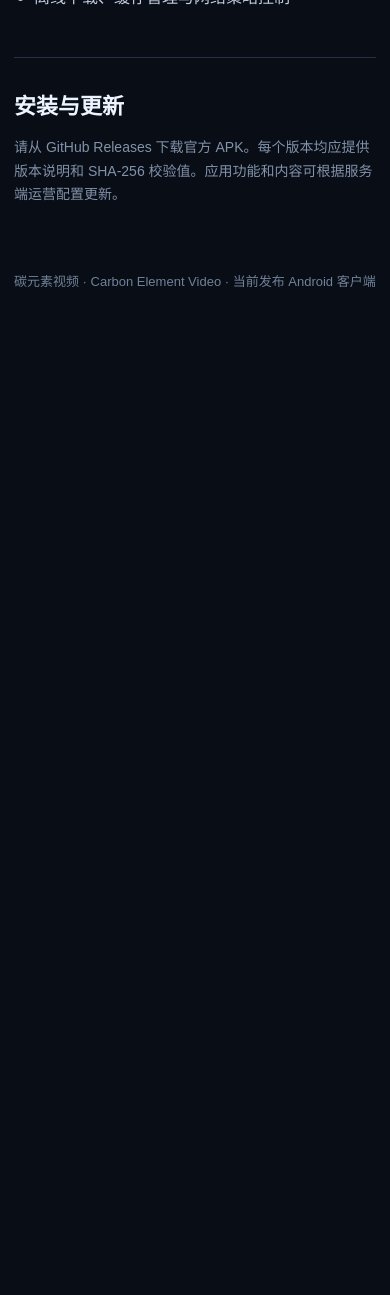
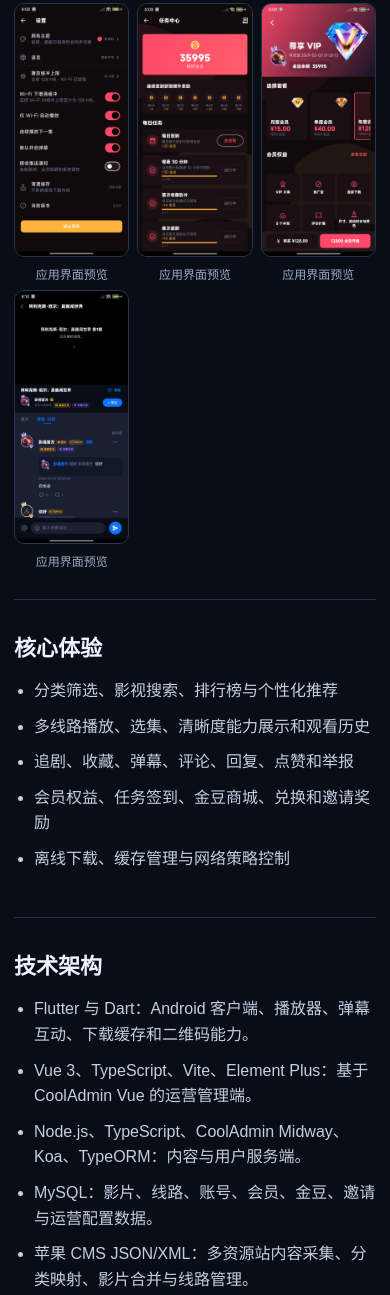
Before and after one commit to 520boys/carbon-element-video-release, a plain HTML site: page index.html in a window 390 px wide. Shown: the part 1409-2704 px from the top of the page. Before the commit the page ends 1755 px from the top, so only its background shows below. Drawn offline with Linux system fonts and the light colour scheme.

Commit message:
docs: 碳元素视频技术堆栈描述

```diff
--- a/index.html
+++ b/index.html
@@ -55,6 +55,13 @@
           <figure><img src="./assets/screenshots/home.png" alt="首页" /><figcaption>首页与内容推荐</figcaption></figure>
           <figure><img src="./assets/screenshots/1.png" alt="个人中心" /><figcaption>个人中心与会员权益</figcaption></figure>
           <figure><img src="./assets/screenshots/2.png" alt="搜索" /><figcaption>搜索与内容发现</figcaption></figure>
+          <figure><img src="./assets/screenshots/3.png" alt="应用界面预览 3" /><figcaption>应用界面预览</figcaption></figure>
+          <figure><img src="./assets/screenshots/4.png" alt="应用界面预览 4" /><figcaption>应用界面预览</figcaption></figure>
+          <figure><img src="./assets/screenshots/5.png" alt="应用界面预览 5" /><figcaption>应用界面预览</figcaption></figure>
+          <figure><img src="./assets/screenshots/6.png" alt="应用界面预览 6" /><figcaption>应用界面预览</figcaption></figure>
+          <figure><img src="./assets/screenshots/7.png" alt="应用界面预览 7" /><figcaption>应用界面预览</figcaption></figure>
+          <figure><img src="./assets/screenshots/8.png" alt="应用界面预览 8" /><figcaption>应用界面预览</figcaption></figure>
+          <figure><img src="./assets/screenshots/9.png" alt="应用界面预览 9" /><figcaption>应用界面预览</figcaption></figure>
         </div>
       </section>
       <section>
@@ -68,6 +75,16 @@
         </ul>
       </section>
       <section>
+        <h2>技术架构</h2>
+        <ul>
+          <li>Flutter 与 Dart：Android 客户端、播放器、弹幕互动、下载缓存和二维码能力。</li>
+          <li>Vue 3、TypeScript、Vite、Element Plus：基于 CoolAdmin Vue 的运营管理端。</li>
+          <li>Node.js、TypeScript、CoolAdmin Midway、Koa、TypeORM：内容与用户服务端。</li>
+          <li>MySQL：影片、线路、账号、会员、金豆、邀请与运营配置数据。</li>
+          <li>苹果 CMS JSON/XML：多资源站内容采集、分类映射、影片合并与线路管理。</li>
+        </ul>
+      </section>
+      <section>
         <h2>安装与更新</h2>
         <p class="notice">请从 GitHub Releases 下载官方 APK。每个版本均应提供版本说明和 SHA-256 校验值。应用功能和内容可根据服务端运营配置更新。</p>
       </section>
```
Also changed, not shown: app-info.json (+8 -0 lines), 1 other file.
